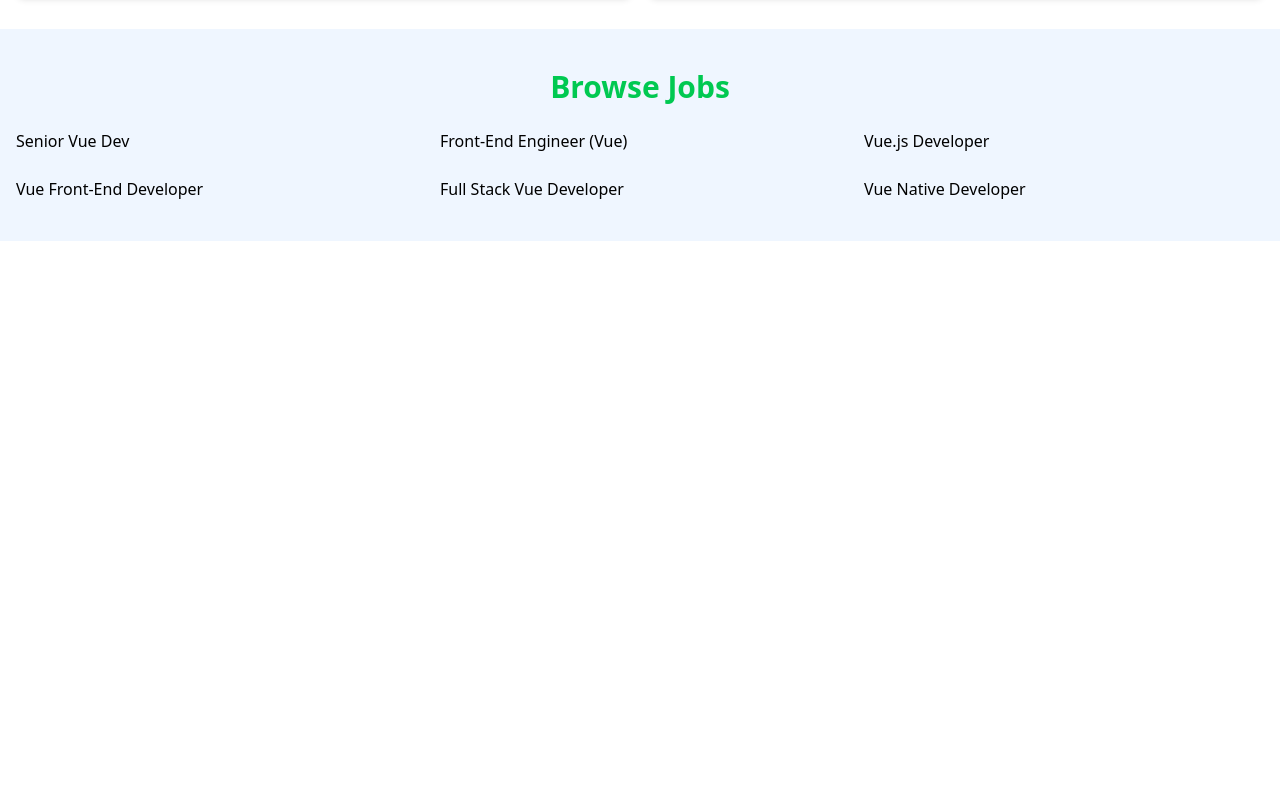
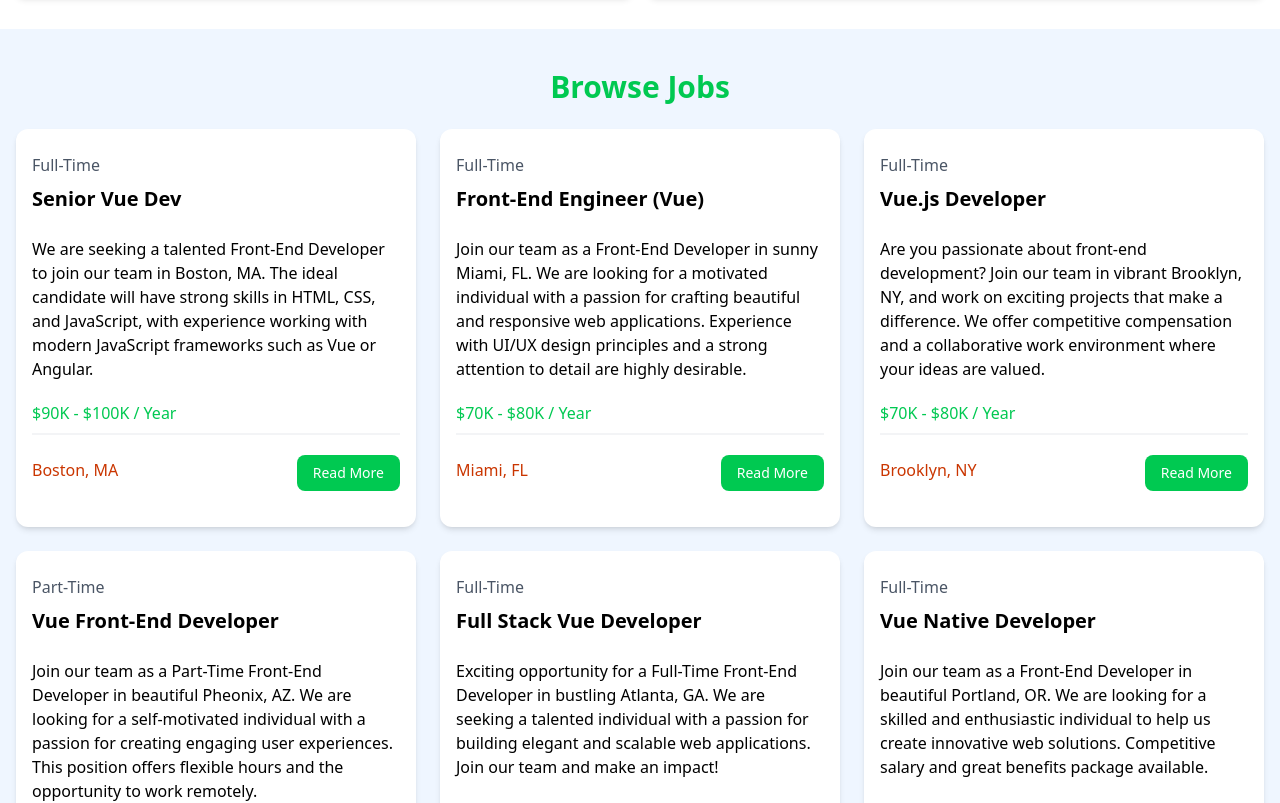
Before and after one commit to noroon/vue-project, a Vue app: page / in a window 1280 px wide. Shown: the part 580-1383 px from the top of the page. Before the commit the page ends 821 px from the top, so only its background shows below. Built offline with nearby package versions, Linux system fonts and the light colour scheme.

Commit message:
feat(homepage): add jobcards

```diff
--- /dev/null
+++ b/src/components/JobCard.vue
@@ -0,0 +1,37 @@
+<script setup lang="ts">
+import type { Job } from '@/types/job'
+
+defineProps<{
+  job: Job
+}>()
+</script>
+
+<template>
+  <div class="bg-white rounded-xl shadow-md relative">
+    <div class="p-4">
+      <div class="mb-6">
+        <div class="text-gray-600 my-2">{{ job.type }}</div>
+        <h3 class="text-xl font-bold">{{ job.title }}</h3>
+      </div>
+
+      <div class="mb-5">{{ job.description }}</div>
+
+      <h3 class="text-green-500 mb-2">{{ job.salary }} / Year</h3>
+
+      <div class="border border-gray-100 mb-5"></div>
+
+      <div class="flex flex-col lg:flex-row justify-between mb-4">
+        <div class="text-orange-700 mb-3">
+          <i class="fa-solid fa-location-dot text-lg"></i>
+          {{ job.location }}
+        </div>
+        <a
+          :href="'/job/' + job.id"
+          class="h-[36px] bg-green-500 hover:bg-green-600 text-white px-4 py-2 rounded-lg text-center text-sm"
+        >
+          Read More
+        </a>
+      </div>
+    </div>
+  </div>
+</template>
--- a/src/components/JobListings.vue
+++ b/src/components/JobListings.vue
@@ -1,21 +1,8 @@
 <script setup lang="ts">
 import jobData from '@/jobs.json'
+import JobCard from './JobCard.vue'
 import { toRefs } from 'vue'
-
-type Job = {
-  id: string
-  title: string
-  type: string
-  description: string
-  location: string
-  salary: string
-  company: {
-    name: string
-    description: string
-    contactEmail: string
-    contactPhone: string
-  }
-}
+import type { Job } from '@/types/job'
 
 interface Props {
   jobs?: Job[]
@@ -33,9 +20,7 @@ const { jobs } = toRefs(props)
     <div class="container-xl lg:container m-auto">
       <h2 class="text-3xl font-bold text-green-500 mb-6 text-center">Browse Jobs</h2>
       <div class="grid grid-cols-1 md:grid-cols-3 gap-6">
-        <div v-for="job in jobs" :key="job.id">
-          {{ job.title }}
-        </div>
+        <JobCard v-for="job in jobs" :key="job.id" :job="job" />
       </div>
     </div>
   </section>
--- /dev/null
+++ b/src/types/job.ts
@@ -0,0 +1,14 @@
+export type Job = {
+  id: string
+  title: string
+  type: string
+  description: string
+  location: string
+  salary: string
+  company: {
+    name: string
+    description: string
+    contactEmail: string
+    contactPhone: string
+  }
+}
```
